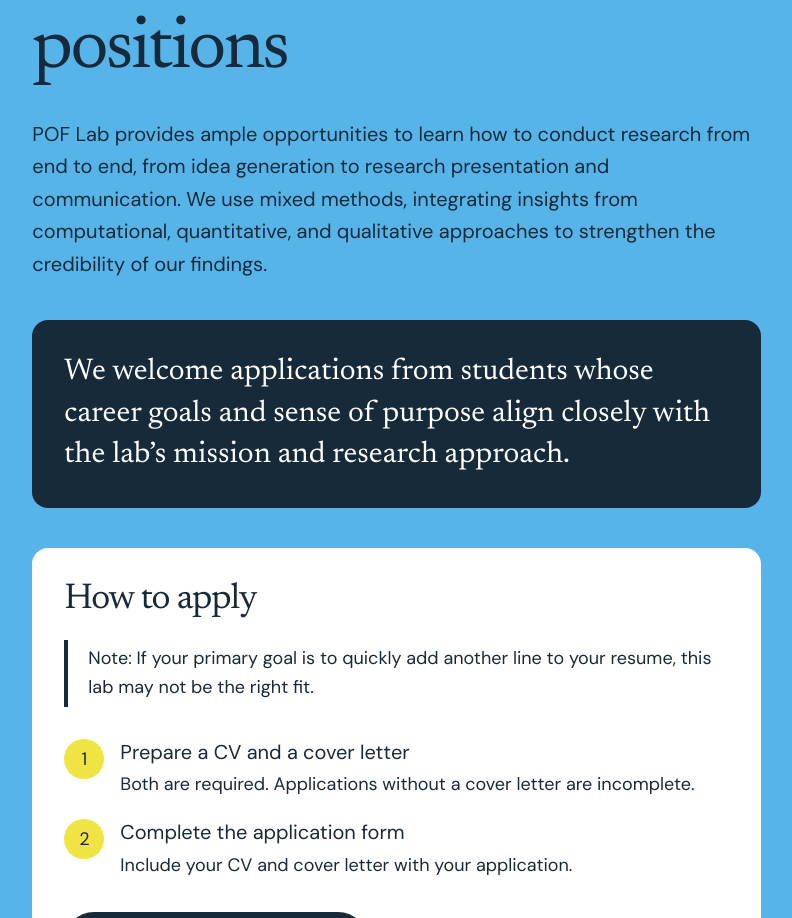
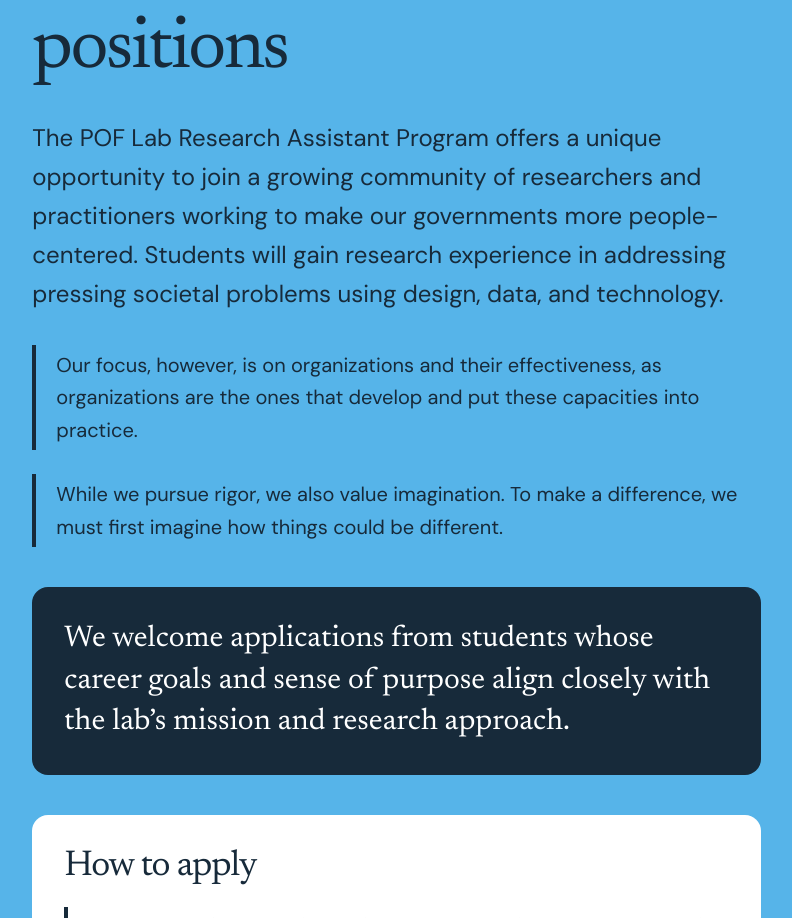
Before and after one commit to jaeyk/pof-lab, a React (Vite) app: page / in a window 1280 px wide. Shown: the part 4041-4959 px from the top of the page, without its empty margins (455-1247 px from the left). Built offline with nearby package versions, Linux system fonts and the light colour scheme; the HTML template or start-up script is replaced by a standard one; a web font is replaced by a local one.

Commit message:
Update site

```diff
--- a/src/App.tsx
+++ b/src/App.tsx
@@ -444,14 +444,32 @@ export default function App() {
                 <h2 className="max-w-4xl font-display text-5xl leading-[0.98] tracking-[-0.035em] md:text-7xl">
                   Research Assistant positions
                 </h2>
-                <p className="mt-8 max-w-3xl text-xl leading-relaxed">
-                  POF Lab provides ample opportunities to learn how to conduct
-                  research from end to end, from idea generation to research
-                  presentation and communication. We use mixed methods,
-                  integrating insights from computational, quantitative, and
-                  qualitative approaches to strengthen the credibility of our
-                  findings.
+                <p className="mt-8 max-w-3xl text-xl leading-relaxed md:text-2xl">
+                  The POF Lab Research Assistant Program offers a unique
+                  opportunity to join a growing community of researchers and
+                  practitioners working to make our governments more{" "}
+                  <strong className="font-semibold">people-centered</strong>.
+                  Students will gain research experience in addressing pressing
+                  societal problems using design, data, and technology.
                 </p>
+                <div className="mt-8 max-w-3xl space-y-6">
+                  <p className="border-l-4 border-[var(--ink)] py-1 pl-5 text-lg leading-relaxed md:text-xl">
+                    Our focus, however, is on{" "}
+                    <strong className="font-semibold">
+                      organizations and their effectiveness
+                    </strong>
+                    , as organizations are the ones that develop and put these
+                    capacities into practice.
+                  </p>
+                  <p className="border-l-4 border-[var(--ink)] py-1 pl-5 text-lg leading-relaxed md:text-xl">
+                    While we pursue{" "}
+                    <strong className="font-semibold">rigor</strong>, we also
+                    value{" "}
+                    <strong className="font-semibold">imagination</strong>. To
+                    make a difference, we must first imagine how things could
+                    be different.
+                  </p>
+                </div>
 
 
                 <p className="mt-10 max-w-3xl rounded-2xl bg-[var(--ink)] p-7 font-display text-2xl leading-snug text-white md:p-8 md:text-3xl">
```
Also changed, not shown: 4 other files (tests, documents, lock files or other folders).
